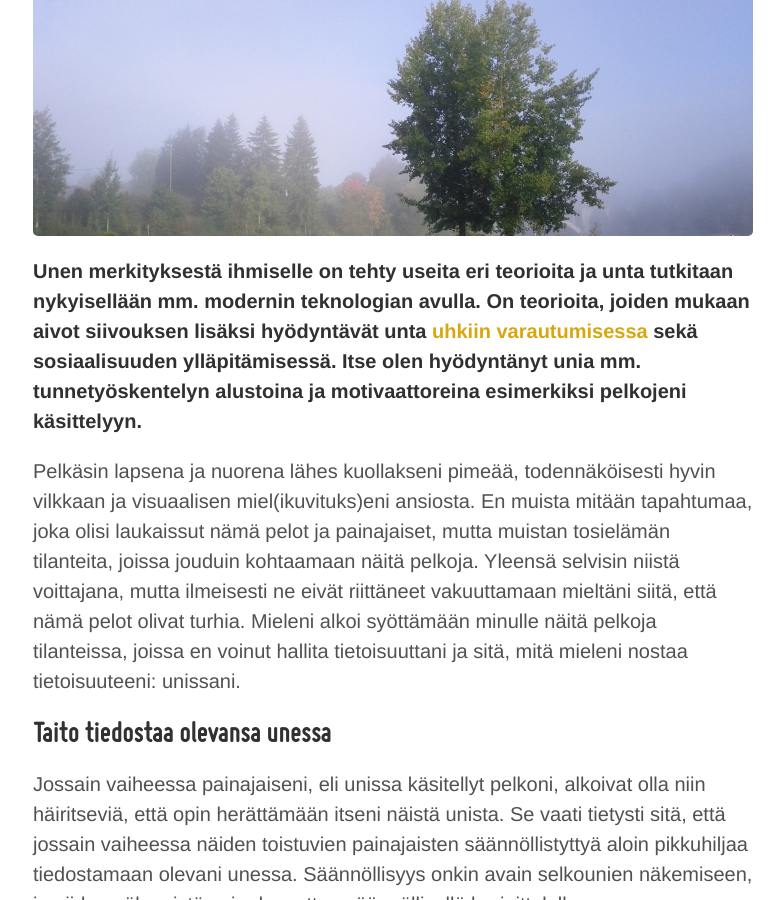
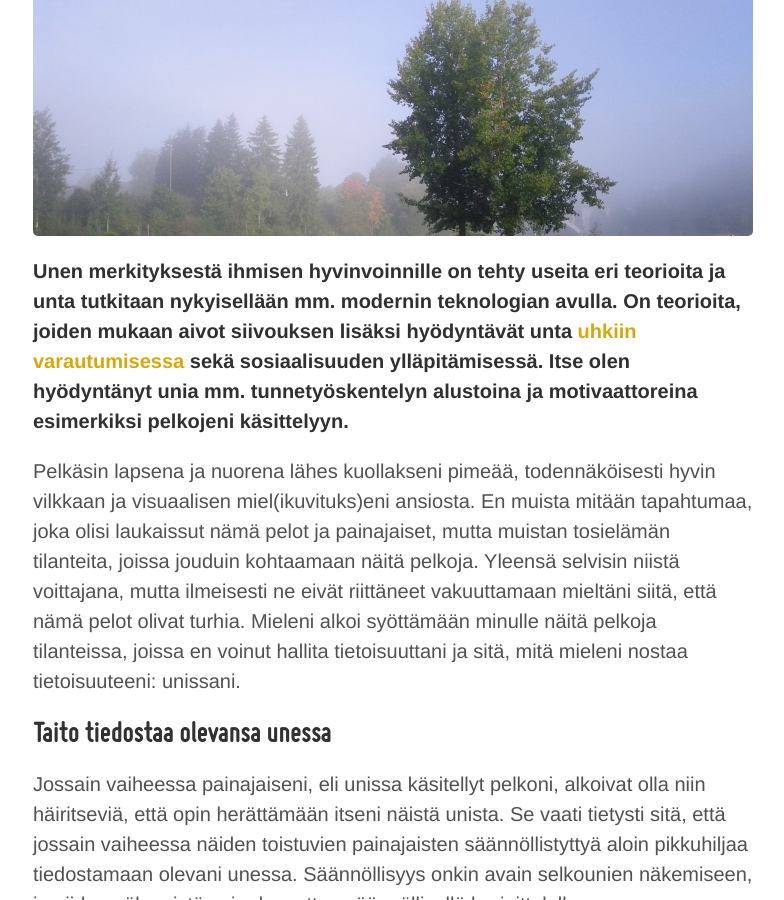
Before and after one commit to niinapiira/neppari.net, a Jekyll site: the page built from _posts/2016-09-26-unien-hyodyntaminen-tunnetyoskentelyssa-filename.md, in a window 1280 px wide and 900 px high, scrolled down 395 px. Shown: the whole window, without its empty margins (247-1031 px from the left). Built offline with Jekyll 4.4.1, drawn with Linux system fonts in a browser that asks for light colours.

Commit message:
Update 2016-09-26-unien-hyodyntaminen-tunnetyoskentelyssa-filename.md

```diff
--- a/_posts/2016-09-26-unien-hyodyntaminen-tunnetyoskentelyssa-filename.md
+++ b/_posts/2016-09-26-unien-hyodyntaminen-tunnetyoskentelyssa-filename.md
@@ -5,7 +5,7 @@ page-title: Unien hyödyntäminen tunnetyöskentelyssä
 
 ![sumu.jpeg]({{site.baseurl}}/uploaded-images/sumu.jpeg)
 
-**Unen merkityksestä ihmiselle on tehty useita eri teorioita ja unta tutkitaan nykyisellään mm. modernin teknologian avulla. On teorioita, joiden mukaan aivot siivouksen lisäksi hyödyntävät unta [uhkiin varautumisessa](http://www.tiede.fi/artikkeli/pahat-unet-ovat-hyvaksi) sekä sosiaalisuuden ylläpitämisessä. Itse olen hyödyntänyt unia mm. tunnetyöskentelyn alustoina ja motivaattoreina esimerkiksi pelkojeni käsittelyyn.**
+**Unen merkityksestä ihmisen hyvinvoinnille on tehty useita eri teorioita ja unta tutkitaan nykyisellään mm. modernin teknologian avulla. On teorioita, joiden mukaan aivot siivouksen lisäksi hyödyntävät unta [uhkiin varautumisessa](http://www.tiede.fi/artikkeli/pahat-unet-ovat-hyvaksi) sekä sosiaalisuuden ylläpitämisessä. Itse olen hyödyntänyt unia mm. tunnetyöskentelyn alustoina ja motivaattoreina esimerkiksi pelkojeni käsittelyyn.**
 
 Pelkäsin lapsena ja nuorena lähes kuollakseni pimeää, todennäköisesti hyvin vilkkaan ja visuaalisen miel(ikuvituks)eni ansiosta. En muista mitään tapahtumaa, joka olisi laukaissut nämä pelot ja painajaiset, mutta muistan tosielämän tilanteita, joissa jouduin kohtaamaan näitä pelkoja. Yleensä selvisin niistä voittajana, mutta ilmeisesti ne eivät riittäneet vakuuttamaan mieltäni siitä, että nämä pelot olivat turhia. Mieleni alkoi syöttämään minulle näitä pelkoja tilanteissa, joissa en voinut hallita tietoisuuttani ja sitä, mitä mieleni nostaa tietoisuuteeni: unissani.
 
```
